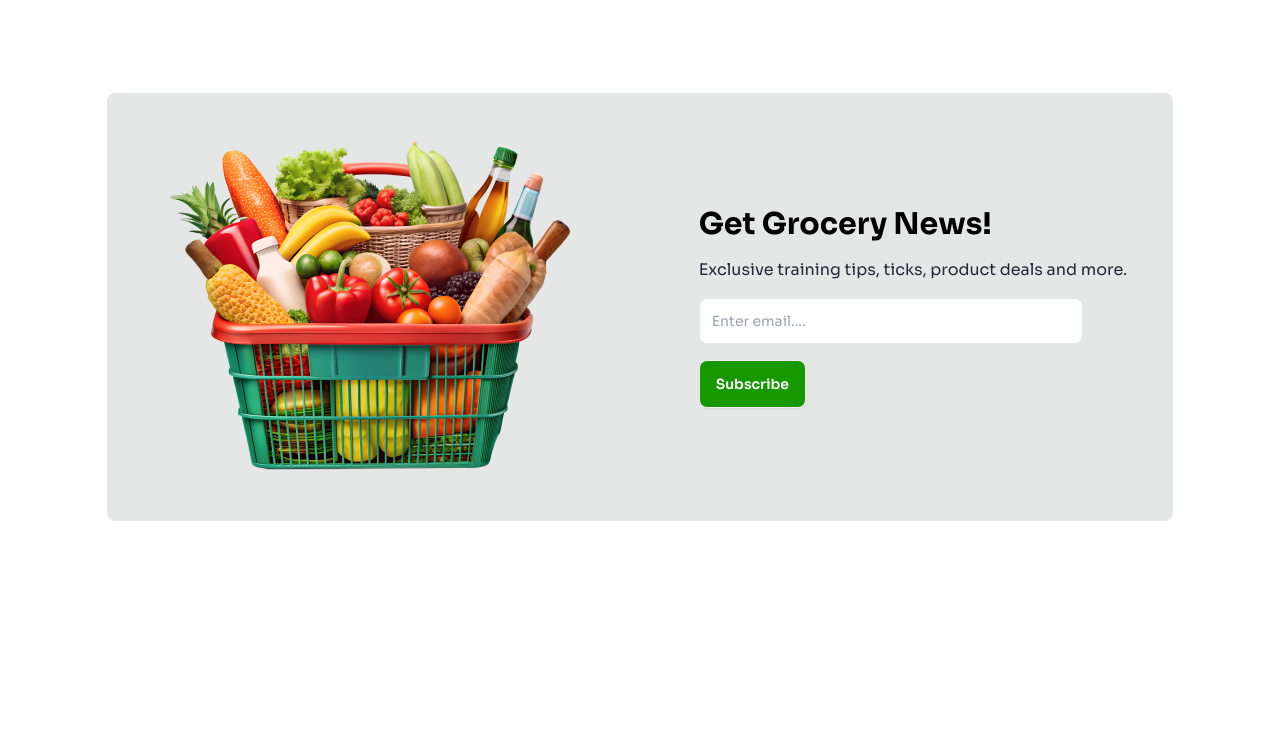
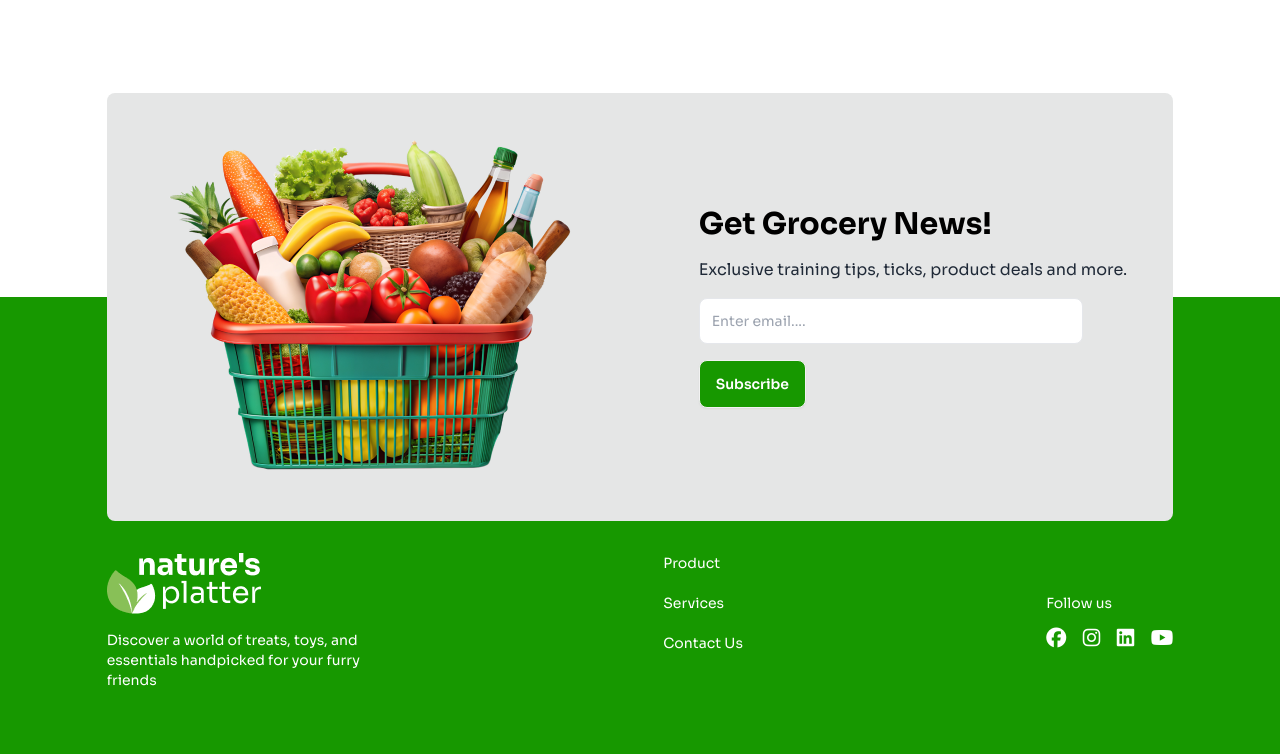
Before and after one commit to sadik8072/B11-assainment, a plain HTML site: page index.html in a window 1280 px wide. Shown: the part 3324-4078 px from the top of the page. Before the commit the page ends 3845 px from the top, so only its background shows below. Drawn offline with nearby package versions, Linux system fonts and the light colour scheme.

Commit message:
footer section

```diff
--- a/index.html
+++ b/index.html
@@ -384,7 +384,7 @@
 
     </main>
     <!-- footer section -->
-    <!-- <footer class="footer bg-[#179800]">
+    <footer class="footer bg-[#179800]">
         <div class="flex flex-col lg:flex-row lg:justify-between w-10/12 mx-auto lg:pt-64 pb-16 pt-80 ">
             <aside>
                 <img src="images/logo-footer.png" alt="">
@@ -409,7 +409,7 @@
                 </div>
             </nav>
         </div>
-    </footer> -->
+    </footer>
 
 </body>
 
```
